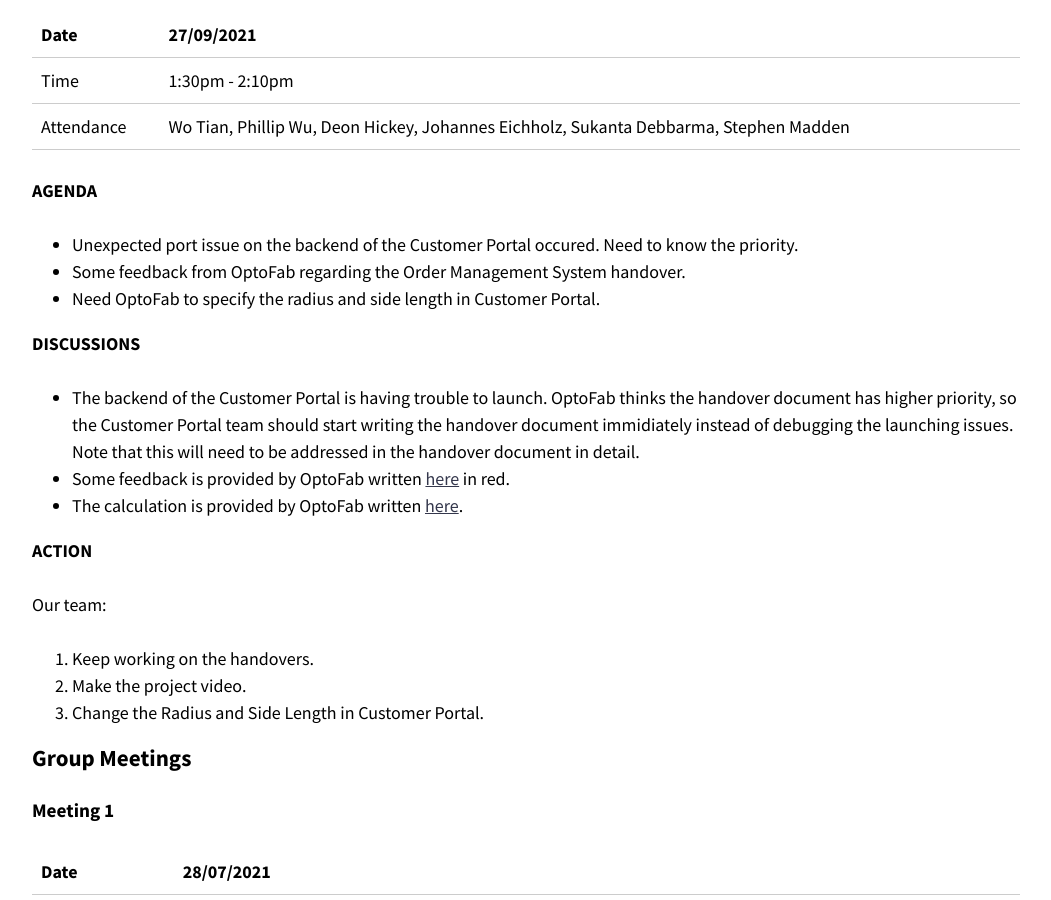
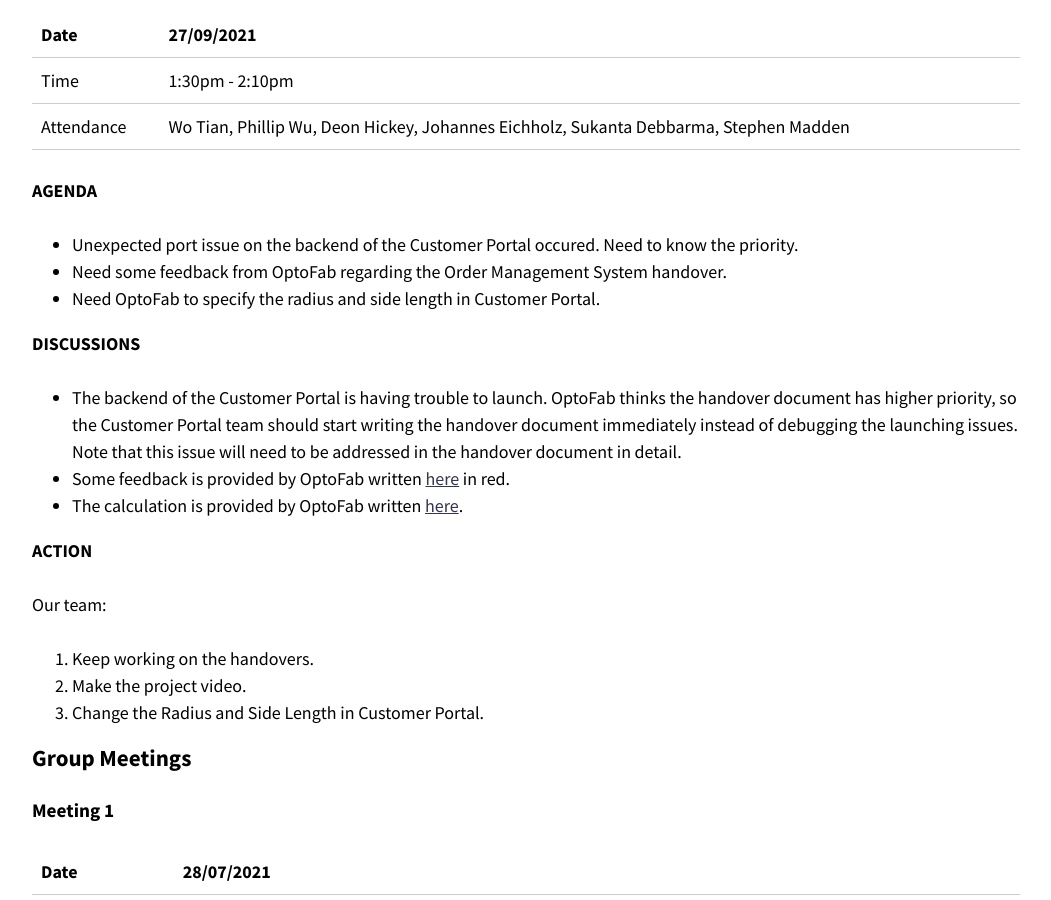
Before and after one commit to optofab/optofab.github.io, a Jekyll site: the page built from meeting_minutes.md, in a window 1280 px wide and 900 px high, scrolled down 9940 px. Shown: the whole window, without its empty margins (114-1165 px from the left). Built offline with Jekyll 4.4.1, drawn with Linux system fonts in a browser that asks for light colours; nearby versions of some CDN libraries; emoji names are drawn with the system emoji font.

Commit message:
Update meeting_minutes.md

```diff
--- a/meeting_minutes.md
+++ b/meeting_minutes.md
@@ -354,12 +354,12 @@
 **AGENDA**
 
 - Unexpected port issue on the backend of the Customer Portal occured. Need to know the priority.
-- Some feedback from OptoFab regarding the Order Management System handover.
+- Need some feedback from OptoFab regarding the Order Management System handover.
 - Need OptoFab to specify the radius and side length in Customer Portal.
 
 **DISCUSSIONS**
 
-- The backend of the Customer Portal is having trouble to launch. OptoFab thinks the handover document has higher priority, so the Customer Portal team should start writing the handover document immidiately instead of debugging the launching issues. Note that this will need to be addressed in the handover document in detail.
+- The backend of the Customer Portal is having trouble to launch. OptoFab thinks the handover document has higher priority, so the Customer Portal team should start writing the handover document immediately instead of debugging the launching issues. Note that this issue will need to be addressed in the handover document in detail.
 - Some feedback is provided by OptoFab written [here](https://docs.google.com/document/d/1namlOrbBlDt14Aku9XytsxvnTgsEDM0-UCTflTzBooc/edit?usp=sharing) in red.
 - The calculation is provided by OptoFab written [here](https://docs.google.com/document/d/1oUez2r_LzQgDHe2GK7fmn5mw2mV-qYmSr2Vx3SXG72I/edit?usp=sharing).
 
```
